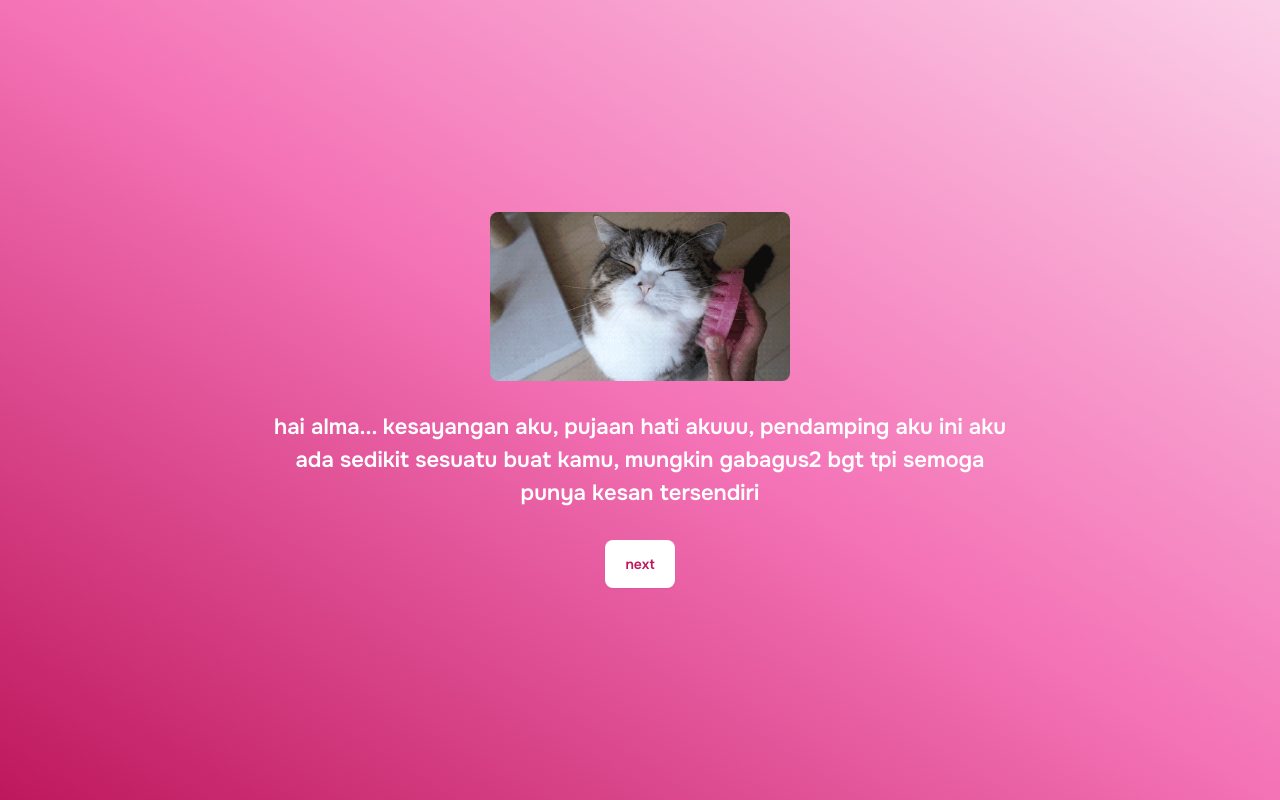
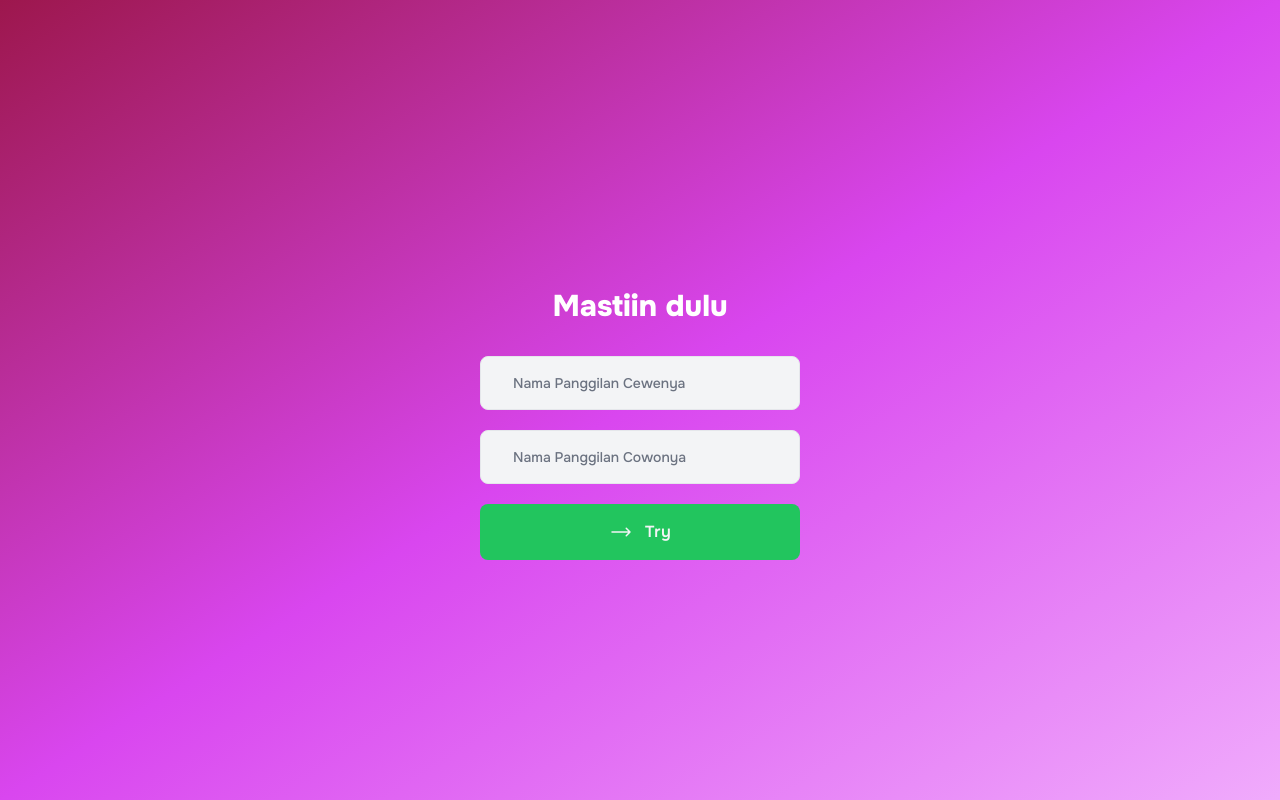
Before and after one commit to fariedgunawan/for_love, a React (Vite) app in the folder for_love/: page / in a window 1280 px wide. Built offline with nearby package versions, Linux system fonts and the light colour scheme.

Commit message:
push login

```diff
--- a/for_love/src/App.tsx
+++ b/for_love/src/App.tsx
@@ -24,11 +24,13 @@ import Duapuluhsatu from "./page/Duapuluhsatu";
 import Duapuluhdua from "./page/Duapuluhdua";
 import Duapuluhtiga from "./page/Duapuluhtiga";
 import Duapuluhempat from "./page/Duapuluhempat";
+import Login from "./page/Login";
 function App() {
   return (
     <Router>
       <Routes>
-        <Route path="/" element={<Landing />} />
+        <Route path="/" element={<Login />} />
+        <Route path="/landing" element={<Landing />} />
         <Route path="/1" element={<Satu />} />
         <Route path="/2" element={<Dua />} />
         <Route path="/3" element={<Tiga />} />
--- /dev/null
+++ b/for_love/src/page/Login.tsx
@@ -0,0 +1,61 @@
+import { useNavigate } from "react-router-dom";
+import { useState } from "react";
+
+const Login = () => {
+  const navigate = useNavigate();
+  const [namaCewe, setNamaCewe] = useState("");
+  const [namaCowo, setNamaCowo] = useState("");
+
+  const handleLogin = () => {
+    if (namaCewe.toLowerCase() !== "alma") {
+      alert("NOOO Kamu siapa !!");
+    } else if (namaCowo.toLowerCase() !== "faried") {
+      alert("Kamu punya cowo lain ya huhu...");
+    } else {
+      navigate("/landing");
+    }
+  };
+
+  return (
+    <div className="min-h-screen bg-gradient-to-br from-[#9d174d] via-[#d946ef] to-[#f0abfc] text-gray-900 flex justify-center items-center">
+      <div className="max-w-screen-xl m-0 sm:m-10 sm:rounded-lg flex justify-center flex-1 px-[20px]">
+        <div className="lg:w-1/2 xl:w-5/12 p-6 sm:p-12">
+          <div className="mt-12 flex flex-col items-center">
+            <h1 className="text-2xl xl:text-3xl font-extrabold text-white">Mastiin dulu</h1>
+
+            <div className="w-full flex-1 mt-8">
+              <div className="mx-auto max-w-xs">
+                <input
+                  className="w-full px-8 py-4 rounded-lg font-medium bg-gray-100 border border-gray-200 placeholder-gray-500 text-sm focus:outline-none focus:border-gray-400 focus:bg-white"
+                  type="text"
+                  placeholder="Nama Panggilan Cewenya"
+                  value={namaCewe}
+                  onChange={(e) => setNamaCewe(e.target.value)}
+                />
+                <input
+                  className="w-full px-8 py-4 rounded-lg font-medium bg-gray-100 border border-gray-200 placeholder-gray-500 text-sm focus:outline-none focus:border-gray-400 focus:bg-white mt-5"
+                  type="text"
+                  placeholder="Nama Panggilan Cowonya"
+                  value={namaCowo}
+                  onChange={(e) => setNamaCowo(e.target.value)}
+                />
+                <button
+                  className="mt-5 tracking-wide font-semibold bg-green-500 text-gray-100 w-full py-4 rounded-lg hover:bg-green-700 transition-all duration-300 ease-in-out flex items-center justify-center focus:shadow-outline focus:outline-none"
+                  onClick={handleLogin}
+                >
+                  <svg xmlns="http://www.w3.org/2000/svg" fill="none" viewBox="0 0 24 24" strokeWidth="1.5" stroke="currentColor" className="w-6 h-6">
+                    <path strokeLinecap="round" strokeLinejoin="round" d="M17.25 8.25 21 12m0 0-3.75 3.75M21 12H3" />
+                  </svg>
+
+                  <span className="ml-3">Try</span>
+                </button>
+              </div>
+            </div>
+          </div>
+        </div>
+      </div>
+    </div>
+  );
+};
+
+export default Login;
--- a/for_love/src/page/Satu.tsx
+++ b/for_love/src/page/Satu.tsx
@@ -2,6 +2,7 @@ import gif from "../assets/cool-fun.gif";
 import { useNavigate } from "react-router-dom";
 const satu = () => {
   const navigate = useNavigate();
+
   return (
     <div className="landing bg-gradient-to-tr from-[#be185d] via-[#f472b6] to-[#fbcfe8] text-white min-h-screen">
       <div className="body flex flex-col justify-center items-center min-h-screen">
```
